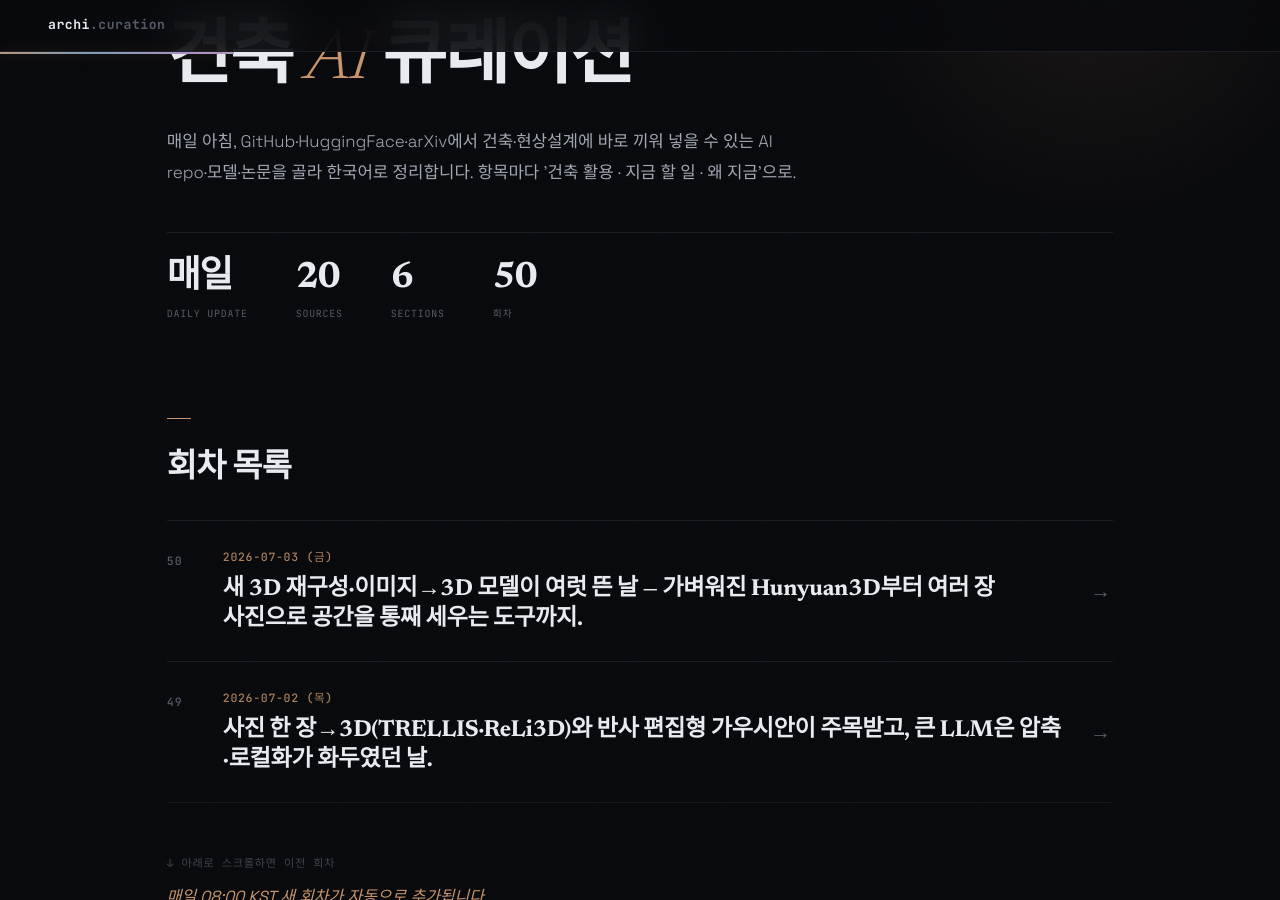
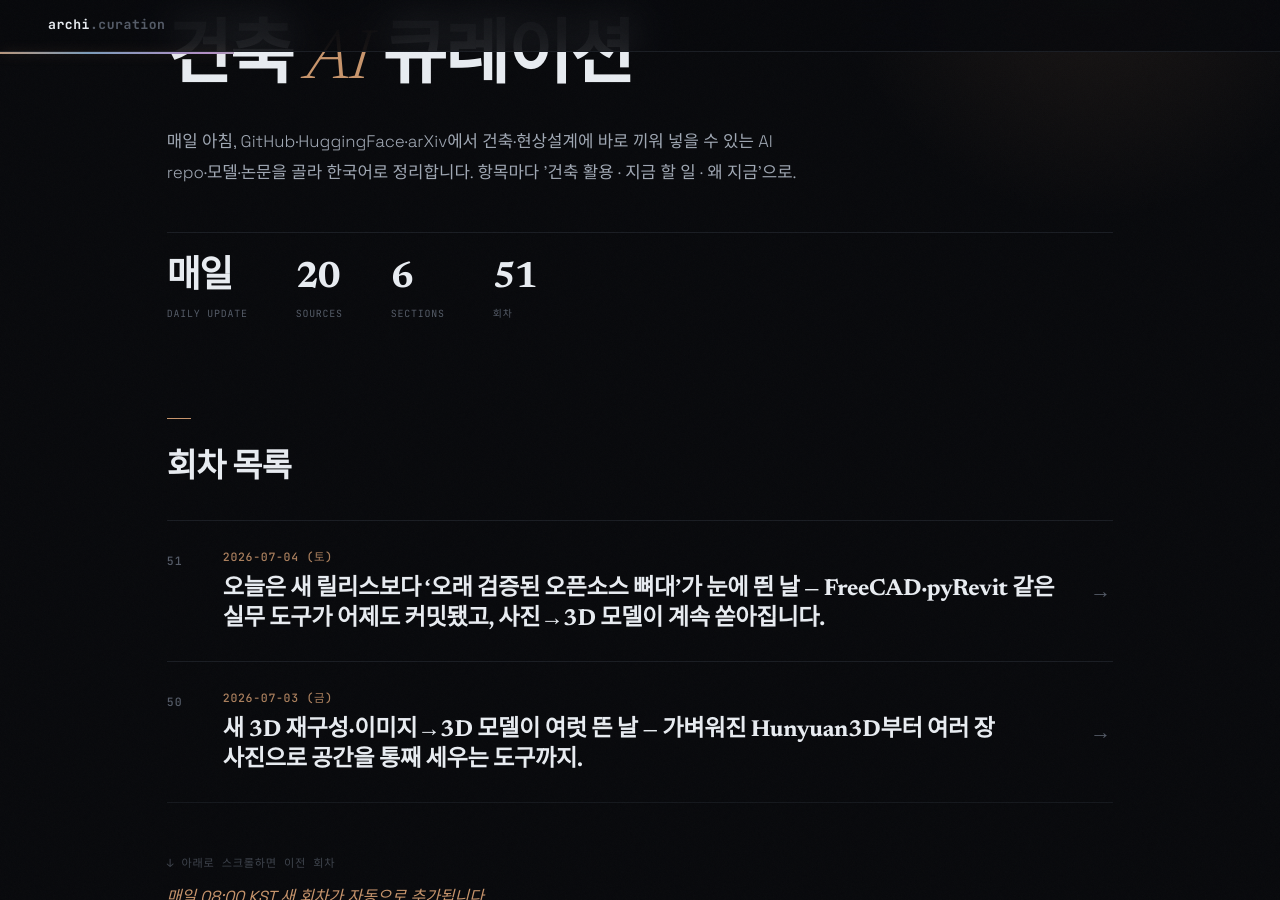
Before and after one commit to ghkch5gh-jpg/ainews-curation, a Jekyll site: the page built from index.md, in a window 1280 px wide and 900 px high, scrolled down 190 px. Built offline with Jekyll 4.4.1, drawn with Linux system fonts in a browser that asks for light colours; some web fonts are replaced.

Commit message:
daily: 2026-07-04

```diff
--- /dev/null
+++ b/2026-07-04_토.md
@@ -0,0 +1,171 @@
+---
+title: 2026-07-04 (토)
+eyebrow: ARCH · AI CURATION
+hero_title: "2026 · 07 · 04 <em>(토)</em>"
+description: "오늘은 새 릴리스보다 '오래 검증된 오픈소스 뼈대'가 눈에 띈 날 — FreeCAD·pyRevit 같은 실무 도구가 어제도 커밋됐고, 사진→3D 모델이 계속 쏟아집니다."
+summary: 오늘은 새 릴리스보다 '오래 검증된 오픈소스 뼈대'가 눈에 띈 날 — FreeCAD·pyRevit 같은 실무 도구가 어제도 커밋됐고, 사진→3D 모델이 계속 쏟아집니다.
+---
+
+<div class="news">
+<section class="news-flow-sec reveal"><h2 class="news-flow__t">이번 회차 흐름</h2><div class="news-flow"><p>안녕하세요! 오늘은 화려한 신제품보다는, 이미 현장에서 굴러가는 든든한 오픈소스 도구들이 조용히 업데이트된 날입니다. 공짜 3D·BIM 모델러인 FreeCAD가 바로 어제도 손질됐고, Revit을 파이썬으로 자동화하는 pyRevit도 이번 주에 갱신됐어요. 한편에서는 사진 한 장이나 몇 장으로 3D 모델을 만들어 주는 AI가 여전히 무섭게 늘고 있습니다 — 애플, 마이크로소프트, 스태빌리티까지 다 뛰어들었죠. 논문 쪽은 오늘 코드가 붙은 게 뚜렷하지 않아 과감히 뺐습니다. 대신 'URL만 넣으면 바로 돌려볼 수 있는' 것들만 골랐어요. 컨셉 단계의 매스 스터디부터 현장 실측까지, 오늘 목록은 손에 잡히는 것들 위주입니다.</p></div></section>
+<section class="news-sec">
+<h2 class="news-sec__t">오늘의 헤드라인</h2>
+<article class="ni reveal">
+  <header class="ni__h">
+    <span class="ni__n">01</span>
+    <a class="ni__t" href="https://github.com/FreeCAD/FreeCAD" target="_blank" rel="noopener">FreeCAD — 공짜인데 BIM까지 되는 3D 모델러 <span class="ni__arrow">↗</span></a>
+    <span class="ni__tr"><span class="ni__src">GitHub</span><span class="ni__score">8/10</span></span>
+  </header>
+  <p class="ni__body">돈 안 내고 쓰는 3D 파라메트릭 모델러예요. Revit·라이노가 비싸서 부담될 때 대안으로 쓸 수 있고, 특히 BIM 워크벤치가 있어서 벽·기둥·층 같은 건축 요소를 IFC로 주고받을 수 있습니다. 치수 하나 바꾸면 연결된 형상이 같이 따라오는 '수치로 조종하는 모델링'이 기본이라, GH(그래스호퍼)처럼 규칙 기반 설계에도 익숙하게 붙습니다. 지금도 활발히 개발되는 살아있는 오픈소스 프로젝트예요.</p>
+  <ul class="ni__pts"><li>완전 무료 오픈소스 — 라이선스 비용 0원</li><li>BIM 워크벤치로 IFC 내보내기/불러오기 지원</li><li>31.9k ⭐, 하루 단위로 활발히 갱신</li></ul>
+  <div class="ni__meta">
+    <div class="ni__row"><dt>얻는 것</dt><dd>현상설계 초기에 라이선스 없이 팀 전원이 같은 모델을 열어보게 하거나, 외주로 받은 IFC를 공짜로 열어 검수하는 용도로 바로 씁니다.</dd></div>
+    <div class="ni__row ni__row--do"><dt>지금 할 일</dt><dd><p class="ni__do-text"><code class="ni__code">git clone https://github.com/FreeCAD/FreeCAD → &quot;</code>내 IFC 파일 하나 열어서 층별 면적을 표로 뽑아줘&quot;</p></dd></div>
+    <div class="ni__row ni__row--why"><dt>왜 지금</dt><dd>어제도 커밋된 활발한 repo(코드 저장소)라, 최신 IFC 포맷 대응이 계속 업데이트되고 있습니다.</dd></div>
+  </div>
+  <footer class="ni__f"><span class="ni__verified">✓ 원문 대조</span><a class="ni__story" href="https://github.com/FreeCAD/FreeCAD" target="_blank" rel="noopener">스토리 →</a></footer>
+</article>
+<article class="ni reveal">
+  <header class="ni__h">
+    <span class="ni__n">02</span>
+    <a class="ni__t" href="https://github.com/pyrevitlabs/pyRevit" target="_blank" rel="noopener">pyRevit — Revit을 파이썬으로 자동화하는 공구함 <span class="ni__arrow">↗</span></a>
+    <span class="ni__tr"><span class="ni__src">GitHub</span><span class="ni__score">8/10</span></span>
+  </header>
+  <p class="ni__body">Revit 안에서 반복 작업을 파이썬 코드 몇 줄로 자동화하게 해주는 도구입니다. 시트 100장 이름 일괄 변경, 태그 자동 배치처럼 손으로 하면 반나절 걸리는 걸 버튼 하나로 처리해요. 엑셀 매크로를 Revit에 붙였다고 보면 이해가 빠릅니다. Revit용 RAD(빠른 개발) 환경으로 실무에서 널리 쓰이는 도구예요.</p>
+  <ul class="ni__pts"><li>Revit 반복 작업을 파이썬 스크립트로 일괄 처리</li><li>코드 몰라도 기존 버튼부터 바로 사용 가능</li><li>1.8k ⭐, 실무 BIM 팀들의 사실상 표준</li></ul>
+  <div class="ni__meta">
+    <div class="ni__row"><dt>얻는 것</dt><dd>실시설계 막판 도면 정리·시트 관리 노가다를 자동화해, 마감에 쫓길 때 사람 손을 아껴줍니다.</dd></div>
+    <div class="ni__row ni__row--do"><dt>지금 할 일</dt><dd><p class="ni__do-text"><code class="ni__code">git clone https://github.com/pyrevitlabs/pyRevit → &quot;</code>우리 프로젝트 시트 이름 규칙에 맞춰 일괄 변경하는 스크립트 만들어줘&quot;</p></dd></div>
+    <div class="ni__row ni__row--why"><dt>왜 지금</dt><dd>이번 주 갱신 — 최신 Revit 버전 호환이 유지되고 있어 지금 붙이기 좋습니다.</dd></div>
+  </div>
+  <footer class="ni__f"><span class="ni__verified">✓ 원문 대조</span><a class="ni__story" href="https://github.com/pyrevitlabs/pyRevit" target="_blank" rel="noopener">스토리 →</a></footer>
+</article>
+<article class="ni reveal">
+  <header class="ni__h">
+    <span class="ni__n">03</span>
+    <a class="ni__t" href="https://huggingface.co/microsoft/TRELLIS.2-4B" target="_blank" rel="noopener">TRELLIS.2-4B — 사진·글에서 3D를 뽑는 MS 모델 <span class="ni__arrow">↗</span></a>
+    <span class="ni__tr"><span class="ni__src">HuggingFace</span><span class="ni__score">7/10</span></span>
+  </header>
+  <p class="ni__body">마이크로소프트가 만든, 사진에서 3D 형상을 자동으로 만들어 주는 AI 모델입니다. '구조화된 3D 잠재표현'이라는 방식(형상을 잘 정돈된 숫자 뭉치로 다뤄 품질을 올리는 기법)을 써서, 예전 방식보다 표면 디테일이 깔끔하게 나와요. 레퍼런스 사진이나 스케치를 던지면 스터디용 3D 매스가 튀어나온다고 보면 됩니다.</p>
+  <ul class="ni__pts"><li>이미지/텍스트 → 3D 자동 생성</li><li>4B 크기, 100만+ 다운로드로 검증된 계열</li><li>표면 노이즈가 적은 편</li></ul>
+  <div class="ni__meta">
+    <div class="ni__row"><dt>얻는 것</dt><dd>컨셉 단계에서 무드보드 이미지를 즉석 3D 오브젝트로 바꿔, 배치 스터디나 발표용 매스 목업을 빠르게 채워 넣을 수 있습니다.</dd></div>
+    <div class="ni__row ni__row--do"><dt>지금 할 일</dt><dd><p class="ni__do-text">https://huggingface.co/microsoft/TRELLIS.2-4B 카드의 사용법대로 설치 → &quot;이 파사드 사진을 3D 메시로 변환해줘&quot;</p></dd></div>
+    <div class="ni__row ni__row--why"><dt>왜 지금</dt><dd>TRELLIS 계열이 이미지→3D 분야의 기준선처럼 자리잡아, 지금 익혀두면 후속 도구도 쉽게 따라갑니다.</dd></div>
+  </div>
+  <footer class="ni__f"><span class="ni__verified">✓ 원문 대조</span><a class="ni__story" href="https://huggingface.co/microsoft/TRELLIS.2-4B" target="_blank" rel="noopener">스토리 →</a></footer>
+</article>
+<article class="ni reveal">
+  <header class="ni__h">
+    <span class="ni__n">04</span>
+    <a class="ni__t" href="https://huggingface.co/apple/Sharp" target="_blank" rel="noopener">apple/Sharp — 애플이 내놓은 이미지→3D 모델 <span class="ni__arrow">↗</span></a>
+    <span class="ni__tr"><span class="ni__src">HuggingFace</span><span class="ni__score">7/10</span></span>
+  </header>
+  <p class="ni__body">애플이 공개한 사진→3D 생성 모델입니다. 이름처럼 가장자리·모서리를 또렷하게(sharp) 살리는 데 초점이 있어, 건물처럼 각진 형태를 재현할 때 상대적으로 유리합니다. 아이폰으로 찍은 레퍼런스를 3D 오브젝트로 바꾸는 흐름을 떠올리면 됩니다.</p>
+  <ul class="ni__pts"><li>애플 공식 이미지→3D 모델</li><li>모서리·엣지 선명도에 강점 — 건축 형태에 유리</li><li>7.7k 다운로드, 391 좋아요</li></ul>
+  <div class="ni__meta">
+    <div class="ni__row"><dt>얻는 것</dt><dd>각진 매스나 디테일 있는 파사드를 사진에서 3D로 옮길 때, 뭉개짐이 덜해 스터디 모델 품질을 조금 더 챙길 수 있습니다.</dd></div>
+    <div class="ni__row ni__row--do"><dt>지금 할 일</dt><dd><p class="ni__do-text">https://huggingface.co/apple/Sharp 카드 참고해 설치 → &quot;이 건물 정면 사진으로 3D 형상을 만들고 OBJ로 저장해줘&quot;</p></dd></div>
+    <div class="ni__row ni__row--why"><dt>왜 지금</dt><dd>대형 3D 생성 모델이 애플·MS·스태빌리티로 다변화되는 중이라, 각자 강점을 비교해 고르기 좋은 시점입니다.</dd></div>
+  </div>
+  <footer class="ni__f"><span class="ni__verified">✓ 원문 대조</span><a class="ni__story" href="https://huggingface.co/apple/Sharp" target="_blank" rel="noopener">스토리 →</a></footer>
+</article>
+<article class="ni reveal">
+  <header class="ni__h">
+    <span class="ni__n">05</span>
+    <a class="ni__t" href="https://huggingface.co/stabilityai/stable-fast-3d" target="_blank" rel="noopener">stable-fast-3d — 1장으로 몇 초 만에 3D <span class="ni__arrow">↗</span></a>
+    <span class="ni__tr"><span class="ni__src">HuggingFace</span><span class="ni__score">6/10</span></span>
+  </header>
+  <p class="ni__body">스태빌리티AI의, 사진 한 장을 몇 초 만에 3D 메시로 바꿔주는 가벼운 모델입니다. 정밀도보다 속도가 강점이라, 대충 훑어보는 러프 스터디에 어울려요. 스케치업에서 대충 밀어 올린 매스처럼, 빠르게 형태만 잡을 때 쓰는 도구입니다.</p>
+  <ul class="ni__pts"><li>단일 이미지 → 수 초 내 3D 메시</li><li>1B 크기로 가벼워 로컬에서도 돌릴 만함</li><li>1.2만 다운로드</li></ul>
+  <div class="ni__meta">
+    <div class="ni__row"><dt>얻는 것</dt><dd>가구·오브젝트·소품을 빠르게 3D로 채워, 실내 투시나 배치도 목업을 손쉽게 꾸밀 수 있습니다.</dd></div>
+    <div class="ni__row ni__row--do"><dt>지금 할 일</dt><dd><p class="ni__do-text">https://huggingface.co/stabilityai/stable-fast-3d 카드대로 설치 → &quot;이 의자 사진을 3D로 만들어 씬에 배치해줘&quot;</p></dd></div>
+    <div class="ni__row ni__row--why"><dt>왜 지금</dt><dd>고품질 대형 모델과 별개로, 빠르고 가벼운 쪽 수요가 계속 있어 실무에서 자주 손이 갑니다.</dd></div>
+  </div>
+  <footer class="ni__f"><span class="ni__verified">✓ 원문 대조</span><a class="ni__story" href="https://huggingface.co/stabilityai/stable-fast-3d" target="_blank" rel="noopener">스토리 →</a></footer>
+</article>
+</section>
+<section class="news-sec">
+<h2 class="news-sec__t">핫 레포</h2>
+<article class="ni reveal">
+  <header class="ni__h">
+    <span class="ni__n">06</span>
+    <a class="ni__t" href="https://github.com/mlt131220/Astral3D" target="_blank" rel="noopener">Astral3D — 웹에서 도는 BIM 경량화 3D 엔진 <span class="ni__arrow">↗</span></a>
+    <span class="ni__tr"><span class="ni__src">GitHub</span><span class="ni__score">7/10</span></span>
+  </header>
+  <p class="ni__body">Vue3 + Three.js로 만든 무료 오픈소스 3D 엔진과 에디터인데, BIM 경량화와 CAD 파일 파싱·미리보기 기능이 들어 있습니다. 무거운 BIM 모델을 웹 브라우저에서 가볍게 돌려볼 수 있게 다이어트해준다고 보면 됩니다. 발주처가 링크만 클릭하면 마우스로 돌려보는 3D 뷰어를 직접 만들 때 뼈대가 됩니다.</p>
+  <ul class="ni__pts"><li>BIM 경량화 + CAD 파싱·미리보기 내장</li><li>웹 기반이라 설치 없이 링크로 공유</li><li>2.4k ⭐</li></ul>
+  <div class="ni__meta">
+    <div class="ni__row"><dt>얻는 것</dt><dd>무거운 Revit·IFC 모델을 발주처·심사위원이 웹에서 바로 돌려보게 하는 프로젝트별 뷰어를 만들 수 있습니다.</dd></div>
+    <div class="ni__row ni__row--do"><dt>지금 할 일</dt><dd><p class="ni__do-text"><code class="ni__code">git clone https://github.com/mlt131220/Astral3D → &quot;</code>우리 IFC 모델을 웹에서 돌려보는 뷰어로 띄워줘&quot;</p></dd></div>
+    <div class="ni__row ni__row--why"><dt>왜 지금</dt><dd>PDF·영상 대신 '진짜 모델을 웹에서 클릭'하는 발표 방식이 늘고 있어, 자체 뷰어 수요가 커지는 중입니다.</dd></div>
+  </div>
+  <footer class="ni__f"><span class="ni__verified">✓ 원문 대조</span><a class="ni__story" href="https://github.com/mlt131220/Astral3D" target="_blank" rel="noopener">스토리 →</a></footer>
+</article>
+<article class="ni reveal">
+  <header class="ni__h">
+    <span class="ni__n">07</span>
+    <a class="ni__t" href="https://github.com/assimp/assimp" target="_blank" rel="noopener">assimp — 3D 파일 포맷 만능 변환기 <span class="ni__arrow">↗</span></a>
+    <span class="ni__tr"><span class="ni__src">GitHub</span><span class="ni__score">7/10</span></span>
+  </header>
+  <p class="ni__body">IFC·glTF·OBJ·FBX 등 40가지가 넘는 3D 포맷을 서로 읽고 변환해주는 오픈소스 라이브러리(미리 만들어진 도구 묶음)입니다. 프로그램마다 파일 형식이 달라 안 열릴 때, 그 사이를 이어주는 번역기 역할을 합니다. 파이프라인에 넣어 두면 '이 형식으로 좀 바꿔줘'를 자동화할 수 있어요.</p>
+  <ul class="ni__pts"><li>IFC·glTF·OBJ·FBX 등 다수 포맷 상호 변환</li><li>13k ⭐, 업계에서 널리 쓰이는 표준 도구</li><li>코드에 붙여 배치 변환 자동화 가능</li></ul>
+  <div class="ni__meta">
+    <div class="ni__row"><dt>얻는 것</dt><dd>협업사마다 다른 3D 파일 형식을 자동으로 통일해, 모델을 주고받을 때 '안 열려요' 사고를 줄입니다.</dd></div>
+    <div class="ni__row ni__row--do"><dt>지금 할 일</dt><dd><p class="ni__do-text"><code class="ni__code">git clone https://github.com/assimp/assimp → &quot;</code>이 FBX 폴더를 전부 glTF로 일괄 변환해줘&quot;</p></dd></div>
+    <div class="ni__row ni__row--why"><dt>왜 지금</dt><dd>웹 뷰어·3D 생성 도구가 늘수록 포맷 변환 수요가 함께 커져, 파이프라인의 필수 부품이 되고 있습니다.</dd></div>
+  </div>
+  <footer class="ni__f"><span class="ni__verified">✓ 원문 대조</span><a class="ni__story" href="https://github.com/assimp/assimp" target="_blank" rel="noopener">스토리 →</a></footer>
+</article>
+<article class="ni reveal">
+  <header class="ni__h">
+    <span class="ni__n">08</span>
+    <a class="ni__t" href="https://github.com/microsoft/TRELLIS" target="_blank" rel="noopener">TRELLIS — 이미지→3D 공식 코드 저장소 <span class="ni__arrow">↗</span></a>
+    <span class="ni__tr"><span class="ni__src">GitHub</span><span class="ni__score">6/10</span></span>
+  </header>
+  <p class="ni__body">위에 소개한 마이크로소프트 3D 생성 모델의 공식 코드가 담긴 repo(코드 저장소)입니다. 모델만 받는 것과 달리, 여기선 관련 코드가 함께 있어 자기 데이터로 손보거나 파이프라인에 깊이 끼워 넣을 수 있어요. CVPR'25 Spotlight로 발표된, 이 분야 대표 저장소 중 하나입니다.</p>
+  <ul class="ni__pts"><li>이미지→3D 생성 전체 코드 공개</li><li>13.1k ⭐, 활발한 이슈·개선</li><li>내 데이터로 커스터마이즈 가능</li></ul>
+  <div class="ni__meta">
+    <div class="ni__row"><dt>얻는 것</dt><dd>단순히 갖다 쓰는 걸 넘어, 자체 3D 자동화 도구를 직접 짜 넣고 싶을 때 출발점이 됩니다.</dd></div>
+    <div class="ni__row ni__row--do"><dt>지금 할 일</dt><dd><p class="ni__do-text"><code class="ni__code">git clone https://github.com/microsoft/TRELLIS → &quot;README</code>대로 설치하고 예제 이미지로 3D 생성 한 번 돌려줘&quot;</p></dd></div>
+    <div class="ni__row ni__row--why"><dt>왜 지금</dt><dd>이미지→3D가 도구를 넘어 '내 파이프라인에 심는' 단계로 넘어가면서, 코드 접근성이 중요해졌습니다.</dd></div>
+  </div>
+  <footer class="ni__f"><span class="ni__verified">✓ 원문 대조</span><a class="ni__story" href="https://github.com/microsoft/TRELLIS" target="_blank" rel="noopener">스토리 →</a></footer>
+</article>
+</section>
+<section class="news-sec">
+<h2 class="news-sec__t">모델 · 데이터셋</h2>
+<article class="ni reveal">
+  <header class="ni__h">
+    <span class="ni__n">09</span>
+    <a class="ni__t" href="https://huggingface.co/yyfz233/Pi3" target="_blank" rel="noopener">Pi3 — 여러 장 사진에서 3D 형상 복원 <span class="ni__arrow">↗</span></a>
+    <span class="ni__tr"><span class="ni__src">HuggingFace</span><span class="ni__score">6/10</span></span>
+  </header>
+  <p class="ni__body">여러 장의 사진에서 3차원 형상과 카메라 위치를 한꺼번에 추정해내는 모델입니다. 현장을 여러 각도로 찍어 두면 대략적인 3D 구조를 되살려주는 식이에요. 드론·핸드폰으로 찍은 현장 사진을 3D 밑그림으로 바꾸는 실측 보조에 가깝습니다.</p>
+  <ul class="ni__pts"><li>다중 사진 → 3D 구조·카메라 위치 동시 추정</li><li>37.5만 다운로드로 활용도 높음</li><li>현장 실측·리모델링 전 조사에 응용 가능</li></ul>
+  <div class="ni__meta">
+    <div class="ni__row"><dt>얻는 것</dt><dd>리모델링·현상 부지 조사에서, 현장 사진 묶음을 대략적 3D 형상으로 바꿔 초기 파악 시간을 줄입니다.</dd></div>
+    <div class="ni__row ni__row--do"><dt>지금 할 일</dt><dd><p class="ni__do-text">https://huggingface.co/yyfz233/Pi3 카드대로 설치 → &quot;이 현장 사진 20장으로 3D 구조를 복원해줘&quot;</p></dd></div>
+    <div class="ni__row ni__row--why"><dt>왜 지금</dt><dd>사진 여러 장→3D 복원 모델이 정확도·속도 모두 빠르게 올라오고 있어 실측 대안으로 볼 만합니다.</dd></div>
+  </div>
+  <footer class="ni__f"><span class="ni__verified">✓ 원문 대조</span><a class="ni__story" href="https://huggingface.co/yyfz233/Pi3" target="_blank" rel="noopener">스토리 →</a></footer>
+</article>
+<article class="ni reveal">
+  <header class="ni__h">
+    <span class="ni__n">10</span>
+    <a class="ni__t" href="https://huggingface.co/TencentARC/InstantMesh" target="_blank" rel="noopener">InstantMesh — 사진 한 장을 바로 메시로 <span class="ni__arrow">↗</span></a>
+    <span class="ni__tr"><span class="ni__src">HuggingFace</span><span class="ni__score">6/10</span></span>
+  </header>
+  <p class="ni__body">사진 한 장에서 곧바로 3D 메시(면으로 이뤄진 3D 모델)를 만들어주는 텐센트(ARC Lab, Tencent PCG) 계열 모델입니다. 결과가 바로 메시 형태라, 다른 3D 프로그램으로 옮겨 편집하기 편해요. 오브젝트·소품을 빠르게 3D로 채울 때 실용적입니다.</p>
+  <ul class="ni__pts"><li>단일 이미지 → 편집 가능한 3D 메시 즉시 생성</li><li>1.75만 다운로드, 안정적으로 쓰이는 계열</li><li>OBJ 등으로 내보내 라이노·CAD 연계</li></ul>
+  <div class="ni__meta">
+    <div class="ni__row"><dt>얻는 것</dt><dd>투시·다이어그램에 넣을 가구·조경 소품을 사진에서 바로 3D로 뽑아, 씬을 손쉽게 채웁니다.</dd></div>
+    <div class="ni__row ni__row--do"><dt>지금 할 일</dt><dd><p class="ni__do-text">https://huggingface.co/TencentARC/InstantMesh 카드 참고해 설치 → &quot;이 소품 사진을 3D 메시로 만들어 OBJ로 저장해줘&quot;</p></dd></div>
+    <div class="ni__row ni__row--why"><dt>왜 지금</dt><dd>생성 결과가 곧바로 편집 가능한 메시라, 설계 툴 연계 관점에서 실무 친화적입니다.</dd></div>
+  </div>
+  <footer class="ni__f"><span class="ni__verified">✓ 원문 대조</span><a class="ni__story" href="https://huggingface.co/TencentARC/InstantMesh" target="_blank" rel="noopener">스토리 →</a></footer>
+</article>
+</section>
+<div class="news-outro"><span class="news-outro__t">맺음말</span><p>오늘 보면서 든 생각은, 결국 매일 쓰게 되는 건 '반짝 신모델'이 아니라 어제도 커밋이 찍힌 도구라는 겁니다. 사진→3D AI는 이제 누가 더 새로우냐보다 '내 설계 파일 형식으로 얼마나 매끄럽게 떨어지느냐'의 싸움으로 넘어가고 있어요. 화려함에 지치셨다면, 오늘은 오래된 오픈소스 하나를 clone해서 내 파일 하나 열어보는 걸로 충분합니다. 주말 잘 보내세요!</p></div>
+</div>
--- a/index.md
+++ b/index.md
@@ -10,12 +10,13 @@ stats:
     lbl: "Sources"
   - num: "6"
     lbl: "Sections"
-  - num: "50"
+  - num: "51"
     lbl: "회차"
 ---
 
 ## 회차 목록
 
+- [2026-07-04 (토) — 오늘은 새 릴리스보다 '오래 검증된 오픈소스 뼈대'가 눈에 띈 날 — FreeCAD·pyRevit 같은 실무 도구가 어제도 커밋됐고, 사진→3D 모델이 계속 쏟아집니다.](2026-07-04_토.html)
 - [2026-07-03 (금) — 새 3D 재구성·이미지→3D 모델이 여럿 뜬 날 — 가벼워진 Hunyuan3D부터 여러 장 사진으로 공간을 통째 세우는 도구까지.](2026-07-03_금.html)
 - [2026-07-02 (목) — 사진 한 장→3D(TRELLIS·ReLi3D)와 반사 편집형 가우시안이 주목받고, 큰 LLM은 압축·로컬화가 화두였던 날.](2026-07-02_목.html)
 - [2026-07-01 (수) — 사진 한 장→3D로 바꾸는 모델이 무더기로 올라온 날. 가우시안 스플랫·단일사진 3D 신상 + GLM-5.2 오픈 가중치까지.](2026-07-01_수.html)
```
